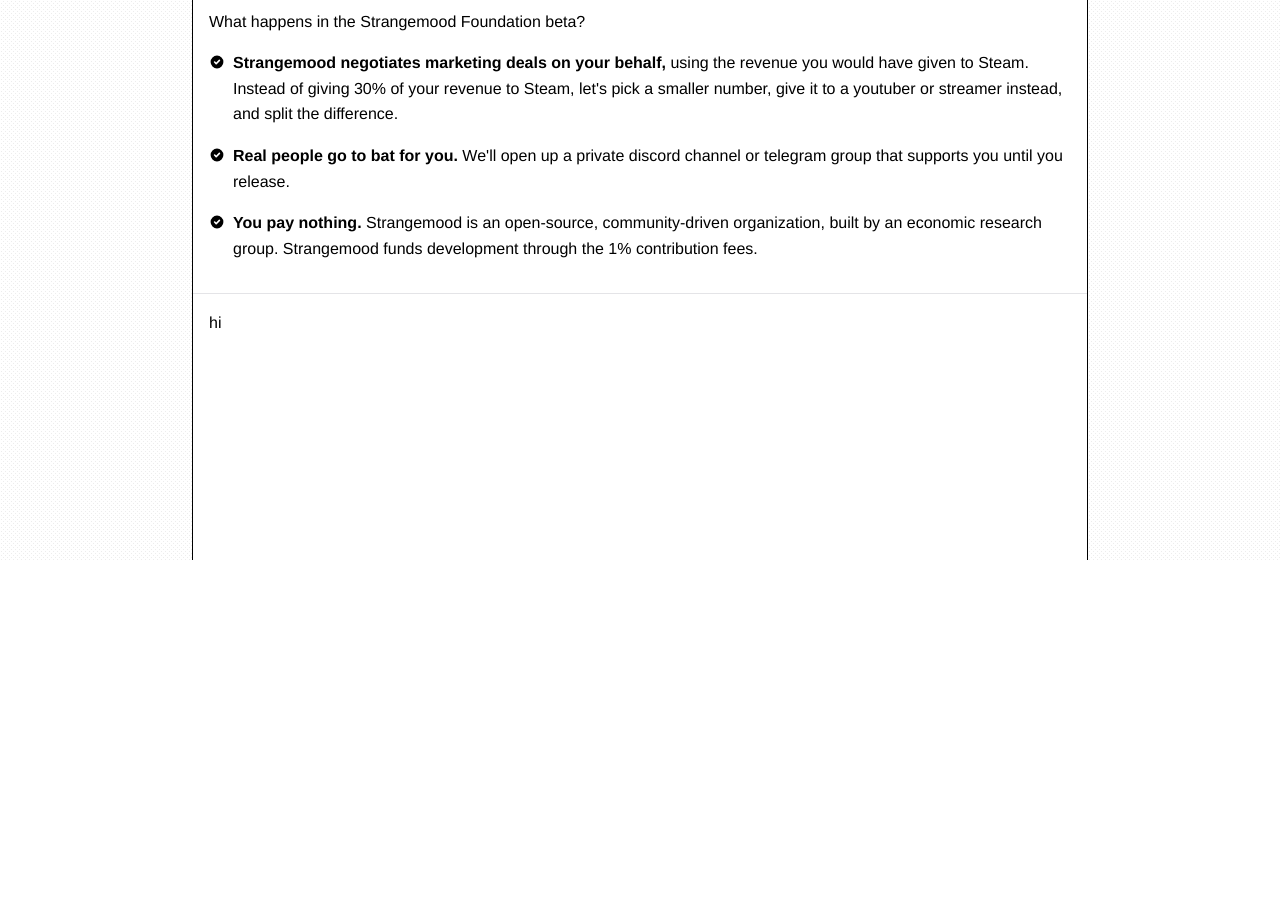
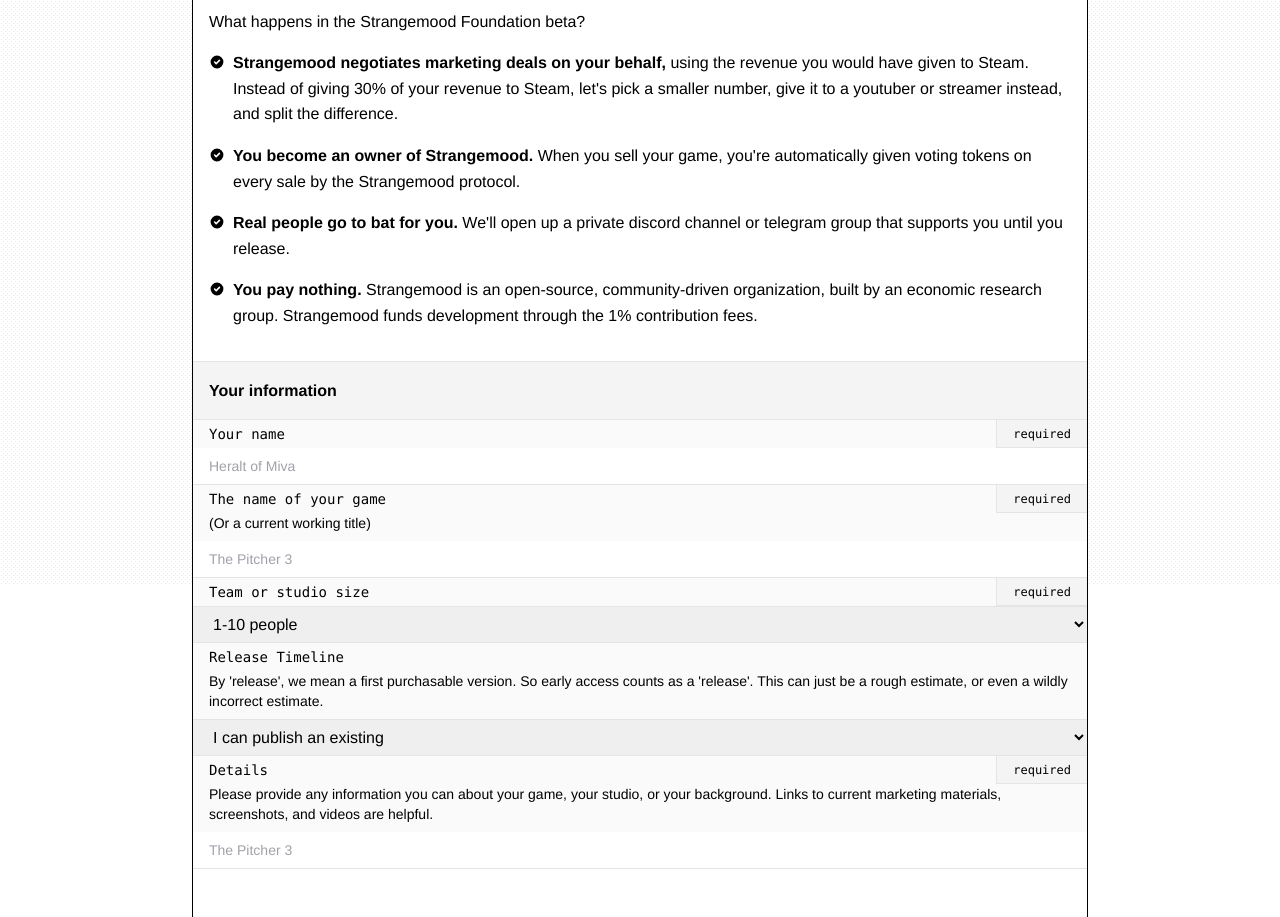
Before and after one commit to strangemoodfoundation/strangemood.org, a Next.js app: page /welcome/game-devs in a window 1280 px wide. Shown: the part 240-1157 px from the top of the page. Before the commit the page ends 800 px from the top, so only its background shows below. Built offline with nearby package versions, Linux system fonts and the light colour scheme.

Commit message:
add more pieces of game dev form

```diff
--- a/pages/welcome/game-devs.tsx
+++ b/pages/welcome/game-devs.tsx
@@ -9,6 +9,7 @@
 } from "@heroicons/react/solid";
 import Link from "next/link";
 import { Tag, TagGroup } from "../../components/gui";
+import { FormElement } from "../forms/waitlist";
 
 export default function Welcome() {
   return (
@@ -32,8 +33,8 @@
           </div>
         </div>
       </div>
-      <div className="bg-gray-50 h-full sm:px-4 sm:pt-6 pattern">
-        <div className="max-w-4xl  mx-auto flex h-full flex-col ">
+      <div className="bg-gray-50 h-full sm:px-4 sm:pt-6 pattern flex flex-col">
+        <div className="max-w-4xl mx-auto flex  flex-col ">
           <div className="mb-2 px-2 pb-2 flex gap-4 items-center hidden sm:flex">
             <Link href={"/welcome"}>
               <a className="flex bg-white px-2 py-1 border text-sm border-black items-center rounded-sm">
@@ -47,8 +48,8 @@
             </div>
           </div>
 
-          <div className="rounded-t-sm sm:border-l sm:border-r border-t border-black bg-white h-full ">
-            <div className="bg-black text-white px-4 py-8 flex flex-col ">
+          <div className="rounded-t-sm sm:border-l pb-12 sm:border-r border-t border-black bg-white h-full flex-1 flex flex-col">
+            <div className="bg-black text-white px-4 py-8 flex  flex-col ">
               <h2 className="text-lg font-bold mb-1">
                 Apply to join Strangemood's beta
               </h2>
@@ -73,6 +74,21 @@
                       of giving 30% of your revenue to Steam, let's pick a
                       smaller number, give it to a youtuber or streamer instead,
                       and split the difference.
+                    </div>
+                  </div>
+                </div>
+              </div>
+
+              <div className="px-4 pt-4">
+                <div className="flex items-start p-0 m-0">
+                  <CheckCircleIcon className="h-4 w-4 mr-2 top-1 relative" />{" "}
+                  <div className="flex-1">
+                    <span className="font-bold inline">
+                      You become an owner of Strangemood.
+                    </span>{" "}
+                    <div className="inline">
+                      When you sell your game, you're automatically given voting
+                      tokens on every sale by the Strangemood protocol.
                     </div>
                   </div>
                 </div>
@@ -109,7 +125,75 @@
               </div>
             </div>
 
-            <div className="px-4 py-4">hi</div>
+            <div className="flex flex-col flex-1">
+              <div className="bg-gray-100 w-full font-bold px-4 py-4 border-b">
+                Your information
+              </div>
+              <FormElement label="Your name" hint="" required>
+                <input
+                  type="text"
+                  className="w-full border-b px-4 text-sm py-2"
+                  placeholder="Heralt of Miva"
+                  required
+                />
+              </FormElement>
+
+              <FormElement
+                label="The name of your game"
+                hint="(Or a current working title)"
+                required
+              >
+                <input
+                  type="text"
+                  className="w-full border-b px-4 text-sm py-2"
+                  placeholder="The Pitcher 3"
+                  required
+                />
+              </FormElement>
+
+              <FormElement label="Team or studio size" hint="" required>
+                <select
+                  name="team-size"
+                  required
+                  className="border-b border-t w-full px-4 py-2"
+                >
+                  <option value="small">1-10 people</option>
+                  <option value="medium">10-50 people</option>
+                  <option value="large">50+ people</option>
+                </select>
+              </FormElement>
+
+              <FormElement
+                label="Release Timeline"
+                hint="By 'release', we mean a first purchasable version. So early access counts as a 'release'. This can just be a rough estimate, or even a wildly incorrect estimate."
+              >
+                <select
+                  name="team-size"
+                  required
+                  className="border-b border-t w-full px-4 py-2"
+                >
+                  <option value="existing-game">
+                    I can publish an existing{" "}
+                  </option>
+                  <option value="short-timeline">Within three months</option>
+                  <option value="medium-timeline">Within a year</option>
+                  <option value="long-timeline">Beyond a year from now</option>
+                </select>
+              </FormElement>
+
+              <FormElement
+                label="Details"
+                hint="Please provide any information you can about your game, your studio, or your background. Links to current marketing materials, screenshots, and videos are helpful."
+                required
+              >
+                <input
+                  type="text"
+                  className="w-full border-b px-4 text-sm py-2"
+                  placeholder="The Pitcher 3"
+                  required
+                />
+              </FormElement>
+            </div>
           </div>
         </div>
       </div>
```
